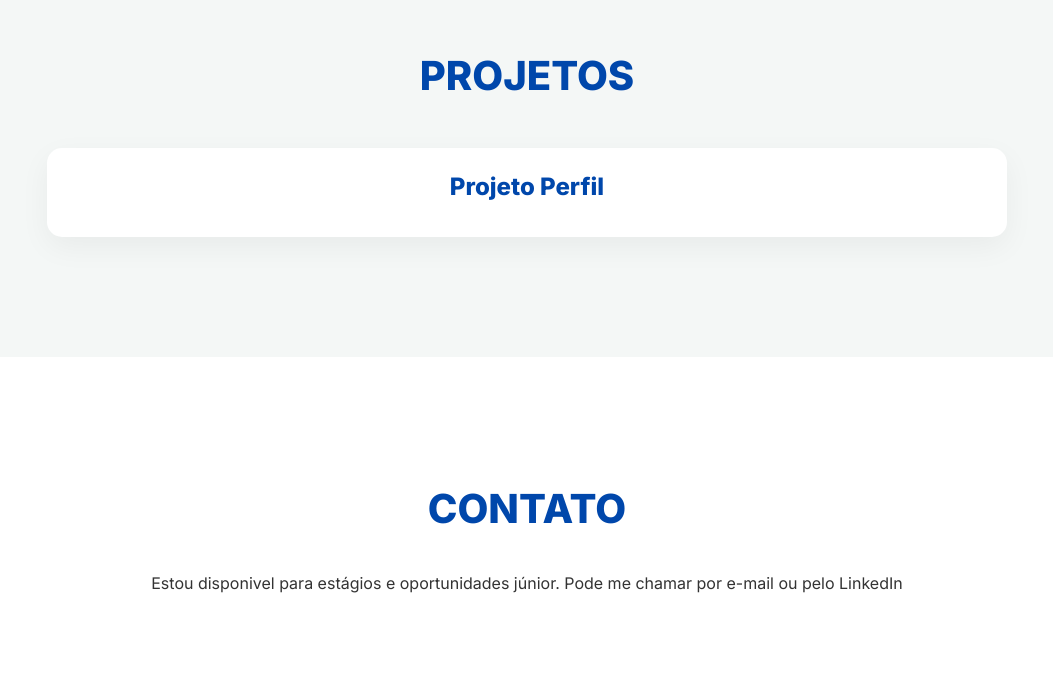
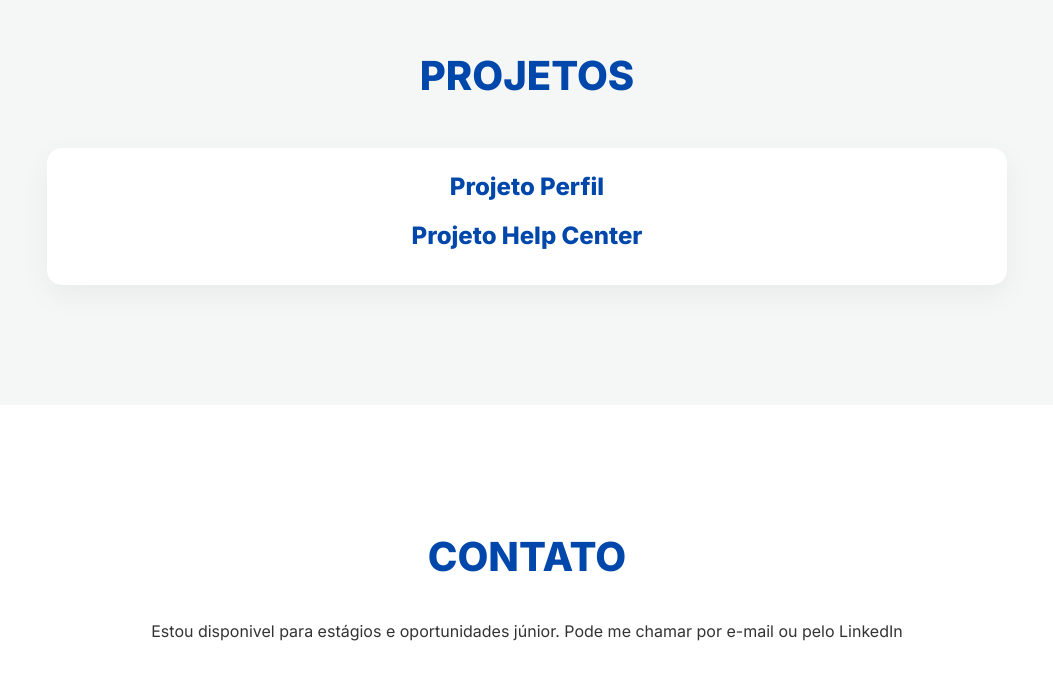
Before and after one commit to Vtoorz-Dev/portifolio, a plain HTML site: page index.html in a window 1280 px wide. Shown: the part 2042-2721 px from the top of the page, without its empty margins (113-1166 px from the left). Drawn offline with Linux system fonts and the light colour scheme.

Commit message:
Adicionando projeto Help Center

```diff
--- a/index.html
+++ b/index.html
@@ -98,6 +98,10 @@
               <a href="https://projeto-perfil-nine.vercel.app/"
                 >Projeto Perfil</a
               >
+              <h4 class="titulo-projeto">
+              <a href="https://help-center-beige-xi.vercel.app/"
+                >Projeto Help Center</a
+              >
             </h4>
           </div>
         </div>
```
